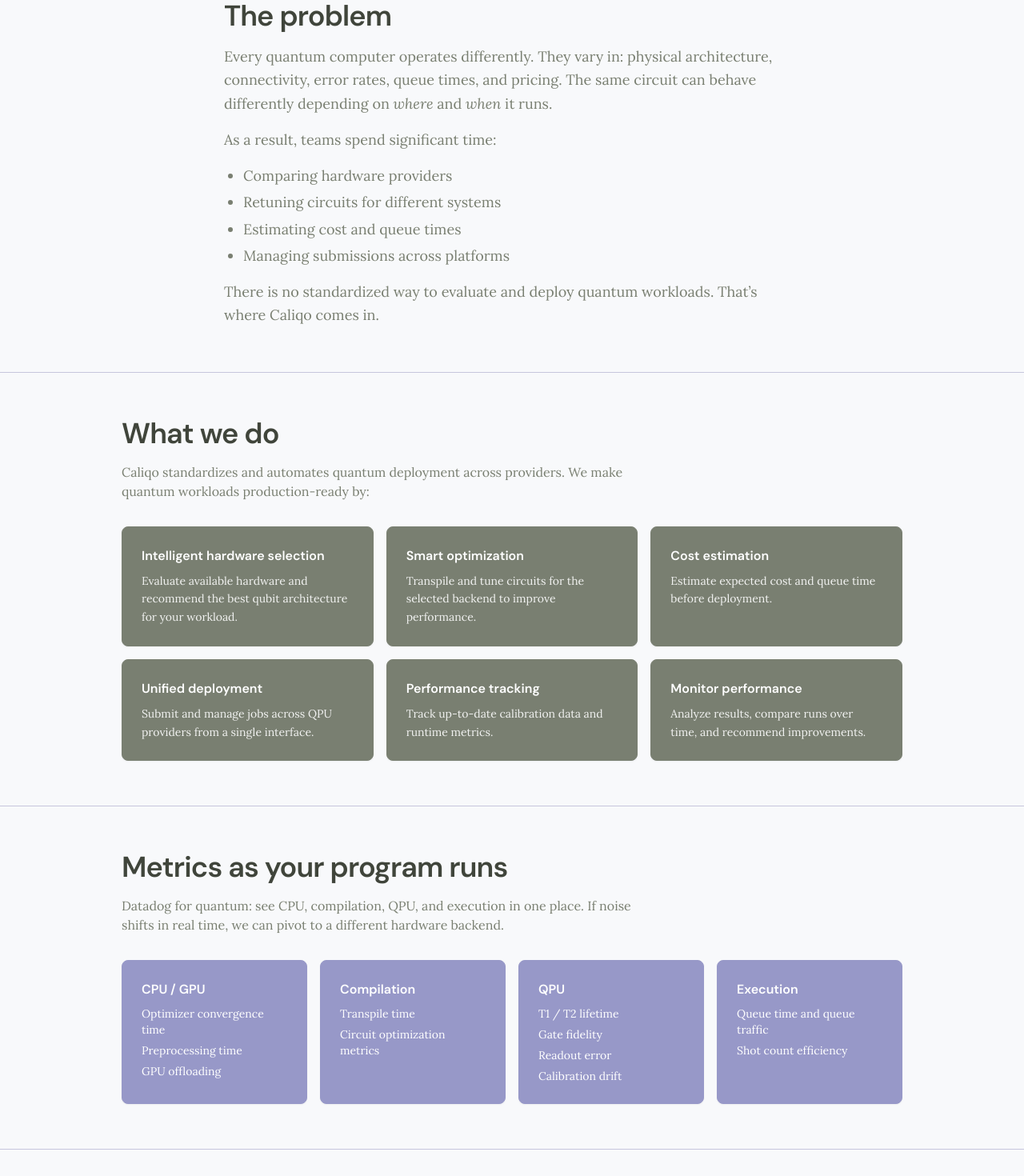
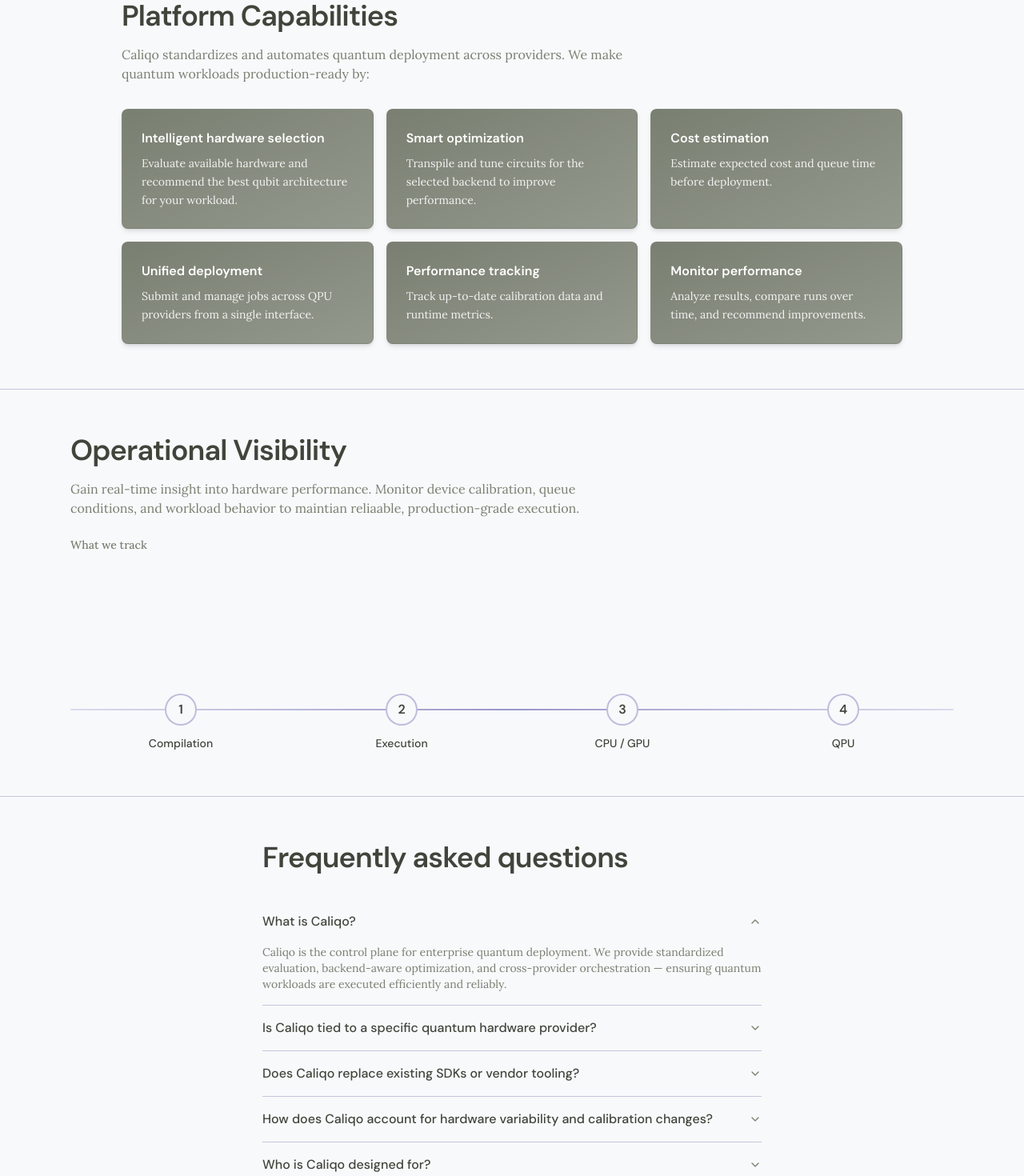
Before and after one commit to akbagga821/caliqo-frontend, a React (Vite) app: page / in a window 1280 px wide. Shown: the part 880-2350 px from the top of the page at 80% size. Built offline with nearby package versions, Linux system fonts and the light colour scheme; the HTML template or start-up script is replaced by a standard one.

Commit message:
bussalicious

```diff
--- a/src/App.tsx
+++ b/src/App.tsx
@@ -1,7 +1,6 @@
 import { Header } from './components/Header'
 import { Hero } from './components/Hero'
 import { WhatWeDo } from './components/WhatWeDo'
-import { Problem } from './components/Problem'
 import { Actions } from './components/Actions'
 import { Metrics } from './components/Metrics'
 import { FAQ } from './components/FAQ'
@@ -15,7 +14,6 @@
       <main>
         <Hero />
         <WhatWeDo />
-        <Problem />
         <Actions />
         <Metrics />
         <FAQ />
--- a/src/components/Actions.tsx
+++ b/src/components/Actions.tsx
@@ -32,7 +32,7 @@
     <section id="actions" className="border-t border-border py-10 md:py-14">
       <div className="container mx-auto max-w-5xl px-4 md:px-6">
         <h2 className="text-3xl font-semibold tracking-tight text-foreground md:text-4xl">
-          What we do
+          Platform Capabilities
         </h2>
         <p className="mt-4 max-w-2xl font-serif text-muted-foreground">
           Caliqo standardizes and automates quantum deployment across providers. We make quantum workloads production-ready by:
@@ -41,7 +41,7 @@
           {items.map((item) => (
             <Card
               key={item.title}
-              className="border border-secondary bg-secondary text-secondary-foreground shadow-sm"
+              className="border border-secondary/40 bg-gradient-to-br from-secondary to-secondary/80 text-secondary-foreground shadow-md"
             >
               <CardHeader className="pb-2">
                 <h3 className="text-base font-semibold">
--- a/src/components/CTA.tsx
+++ b/src/components/CTA.tsx
@@ -8,7 +8,7 @@
           Get started with Caliqo
         </h2>
         <p className="mt-4 font-serif text-lg text-muted-foreground">
-          Peek inside quantum hardware. Deploy quantum software faster, cheaper, and smarter.
+          Standardize and scale quantum deployment across hardware providers.
         </p>
         <Button asChild size="lg" className="mt-6">
           <a href="mailto:hello@caliqo.com?subject=Request%20a%20demo">Request a demo</a>
--- a/src/components/FAQ.tsx
+++ b/src/components/FAQ.tsx
@@ -8,23 +8,23 @@
 const faqs = [
   {
     q: 'What is Caliqo?',
-    a: 'Caliqo is agentic DevOps for quantum: observability (track parameters, traffic, errors, T1/T2, PSD), optimization (RL bandit, ZX-calculus, error mitigation, predictive cost), and automation (backend choice, auto-submit, live metrics). Think Datadog for the quantum stack.',
+    a: 'Caliqo is the control plane for enterprise quantum deployment. We provide standardized evaluation, backend-aware optimization, and cross-provider orchestration — ensuring quantum workloads are executed efficiently and reliably.',
   },
   {
-    q: 'What can I track?',
-    a: 'Parameter drift from calibration, network traffic and request counts per backend, error rates, qubit coherence (T1, T2), power spectral density, and standard Datadog-style dashboards and alerts tailored to quantum.',
+    q: 'Is Caliqo tied to a specific quantum hardware provider?',
+    a: 'No. Caliqo is hardware-agnostic. We abstract away the differences across multiple quantum providers and architectures, enabling organizations to maintain vendor flexibility and avoid lock-in.',
   },
   {
-    q: 'How does backend routing work?',
-    a: 'You feed in a circuit and choose backend or hardware. An RL bandit loop optimizes and can switch backends. If noise or calibration drifts in real time, we can pivot to a different hardware backend automatically.',
+    q: 'Does Caliqo replace existing SDKs or vendor tooling?',
+    a: 'No. Caliqo operates above existing SDKs. It standardizes evaluation, optimization, deployment, and observability workflows while integrating into your current development and DevOps stack.',
   },
   {
-    q: 'What metrics do I see while a job runs?',
-    a: 'CPU/GPU (convergence time, preprocessing, offload), compilation (transpile time, optimization), QPU (T1/T2, gate fidelity, readout error, calibration drift), and execution (queue time, traffic, shot count efficiency).',
+    q: 'How does Caliqo account for hardware variability and calibration changes?',
+    a: 'Caliqo incorporates device architecture, performance characteristics, and up-to-date calibration data into hardware evaluation and optimization workflows. This helps teams manage execution variability before and after deployment.',
   },
   {
-    q: 'Do I need my own quantum hardware?',
-    a: 'No. Caliqo works with cloud backends and simulators. You can track, optimize, and run against the providers you already use.',
+    q: 'Who is Caliqo designed for?',
+    a: 'Caliqo is designed for enterprises and quantum-native startups integrating quantum workloads into production systems and requiring operational consistency across hardware environments.',
   },
 ]
 
--- a/src/components/Metrics.tsx
+++ b/src/components/Metrics.tsx
@@ -1,53 +1,86 @@
-import { Card, CardContent, CardHeader } from '@/components/ui/card'
+import { useState, useRef } from 'react'
 
 const groups = [
+  {
+    title: 'Compilation',
+    items: ['Transpile time', 'Circuit optimization metrics'],
+  },
+  {
+    title: 'Execution',
+    items: ['Queue time and queue traffic', 'Shot count efficiency'],
+  },
   {
     title: 'CPU / GPU',
     items: ['Optimizer convergence time', 'Preprocessing time', 'GPU offloading'],
   },
   {
-    title: 'Compilation',
-    items: ['Transpile time', 'Circuit optimization metrics'],
-  },
-  {
     title: 'QPU',
     items: ['T1 / T2 lifetime', 'Gate fidelity', 'Readout error', 'Calibration drift'],
-  },
-  {
-    title: 'Execution',
-    items: ['Queue time and queue traffic', 'Shot count efficiency'],
   },
 ]
 
 export function Metrics() {
+  const [hoveredIndex, setHoveredIndex] = useState<number | null>(null)
+  const lastHoveredRef = useRef<number>(0)
+  if (hoveredIndex !== null) lastHoveredRef.current = hoveredIndex
+  const displayIndex = lastHoveredRef.current
+
   return (
     <section id="metrics" className="border-t border-border py-10 md:py-14">
-      <div className="container mx-auto max-w-5xl px-4 md:px-6">
+      <div className="container mx-auto max-w-6xl px-4 md:px-6">
         <h2 className="text-3xl font-semibold tracking-tight text-foreground md:text-4xl">
-          Metrics as your program runs
+          Operational Visibility
         </h2>
         <p className="mt-4 max-w-2xl font-serif text-muted-foreground">
-          Datadog for quantum: see CPU, compilation, QPU, and execution in one place. If noise shifts in real time, we can pivot to a different hardware backend.
+          Gain real-time insight into hardware performance. Monitor device calibration, queue conditions, and workload behavior to maintian reliaable, production-grade execution.
         </p>
-        <div className="mt-8 grid gap-4 sm:grid-cols-2 lg:grid-cols-4">
-          {groups.map((g) => (
-            <Card
-              key={g.title}
-              className="border border-primary bg-primary text-primary-foreground shadow-sm"
-            >
-              <CardHeader className="pb-2">
-                <h3 className="text-base font-semibold">
-                  {g.title}
-                </h3>
-              </CardHeader>
-              <CardContent>
-                <ul className="font-serif space-y-1.5 text-sm">
-                  {g.items.map((item) => (
-                    <li key={item}>{item}</li>
-                  ))}
-                </ul>
-              </CardContent>
-            </Card>
+
+        {/* Static "What we track" under subheader */}
+        <p className="mt-6 text-sm font-medium text-muted-foreground">
+          What we track
+        </p>
+
+        {/* Fixed-height area for list so the line never moves */}
+        <div className="min-h-[160px] w-full max-w-2xl">
+          <div
+            className={`transition-opacity duration-300 ${
+              hoveredIndex !== null ? 'opacity-100' : 'opacity-0 pointer-events-none'
+            }`}
+          >
+            <ul className="font-serif text-lg leading-relaxed text-foreground">
+              {groups[displayIndex].items.map((item) => (
+                <li key={item} className="py-1">
+                  {item}
+                </li>
+              ))}
+            </ul>
+          </div>
+        </div>
+
+        {/* Pipeline: line in fixed band, circles centered on line, grid aligns labels */}
+        <div className="relative mt-4 w-full grid grid-cols-4 gap-y-3">
+          <div
+            className="absolute left-0 right-0 top-5 h-0.5 -translate-y-1/2 rounded-full bg-gradient-to-r from-primary/30 via-primary to-primary/30 col-span-4"
+            aria-hidden
+          />
+          {groups.map((g, i) => (
+            <div key={g.title} className="flex flex-col items-center justify-center">
+              <button
+                type="button"
+                onMouseEnter={() => setHoveredIndex(i)}
+                onMouseLeave={() => setHoveredIndex(null)}
+                className={`group z-10 flex h-10 w-10 shrink-0 items-center justify-center rounded-full border-2 font-semibold transition-all hover:scale-105 focus:outline-none focus-visible:ring-2 focus-visible:ring-primary focus-visible:ring-offset-2 ${
+                  hoveredIndex === i
+                    ? 'border-primary bg-primary text-primary-foreground'
+                    : 'border-primary/60 bg-background text-foreground group-hover:border-primary'
+                }`}
+              >
+                {i + 1}
+              </button>
+              <span className="mt-3 text-center text-sm font-medium text-foreground">
+                {g.title}
+              </span>
+            </div>
           ))}
         </div>
       </div>
--- a/src/components/Problem.tsx
+++ /dev/null
@@ -1,28 +0,0 @@
-export function Problem() {
-  return (
-    <section id="problem" className="border-t border-border py-10 md:py-14">
-      <div className="container mx-auto max-w-3xl px-4 md:px-6">
-        <h2 className="text-3xl font-semibold tracking-tight text-foreground md:text-4xl">
-          The problem
-        </h2>
-        <div className="mt-4 space-y-4 font-serif text-lg leading-relaxed text-muted-foreground">
-          <p>
-            Every quantum computer operates differently. They vary in: physical architecture, connectivity, error rates, queue times, and pricing. The same circuit can behave differently depending on <em>where</em> and <em>when</em> it runs.
-          </p>
-          <p>
-            As a result, teams spend significant time:
-          </p>
-          <ul className="list-disc pl-6 space-y-1">
-            <li>Comparing hardware providers</li>
-            <li>Retuning circuits for different systems</li>
-            <li>Estimating cost and queue times</li>
-            <li>Managing submissions across platforms</li>
-          </ul>
-          <p>
-            There is no standardized way to evaluate and deploy quantum workloads. That’s where Caliqo comes in.
-          </p>
-        </div>
-      </div>
-    </section>
-  )
-}
--- a/src/components/WhatWeDo.tsx
+++ b/src/components/WhatWeDo.tsx
@@ -6,10 +6,10 @@
           Caliqo.
         </h2>
         <p className="mt-4 max-w-2xl font-serif text-lg leading-relaxed text-muted-foreground margin-bottom: 0.5em;">
-          Caliqo is the infrastructural middle layer between quantum hardware and software. We provide <strong>optimization</strong>, <strong>automation</strong>, and <strong>observation</strong> across the full quantum stack.
+          Caliqo is the control plane for enterprise quantum deployment.
         </p>
         <p className="mt-4 max-w-2xl font-serif text-lg leading-relaxed text-muted-foreground">
-          Ship jobs faster. Cheaper. Smarter.
+          We provide <strong>standardized evaluation</strong>, <strong>backend-aware optimization</strong>, and <strong>cross-provider orchestration</strong> - ensuring quantum workloads are executed efficiently and reliably.
         </p>
       </div>
     </section>
```
